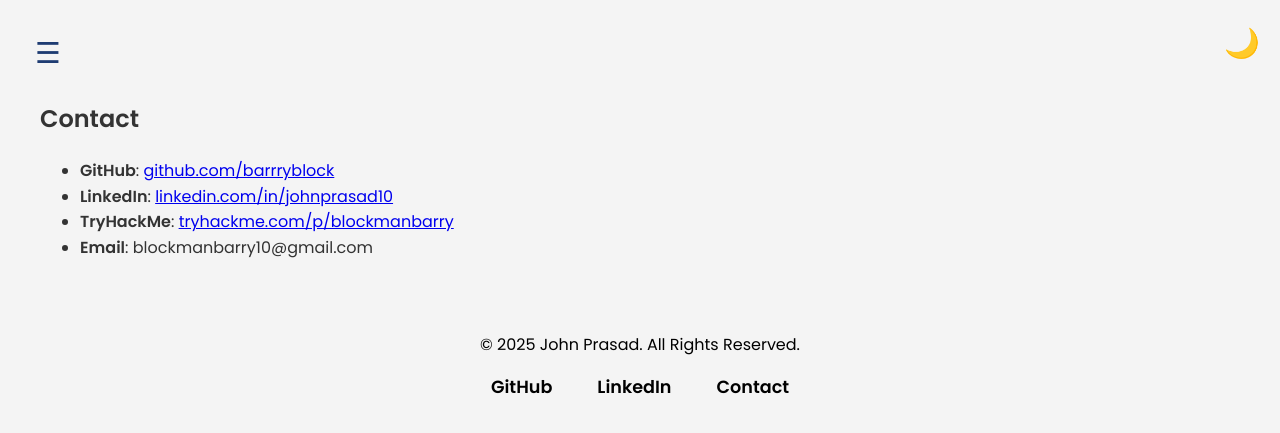
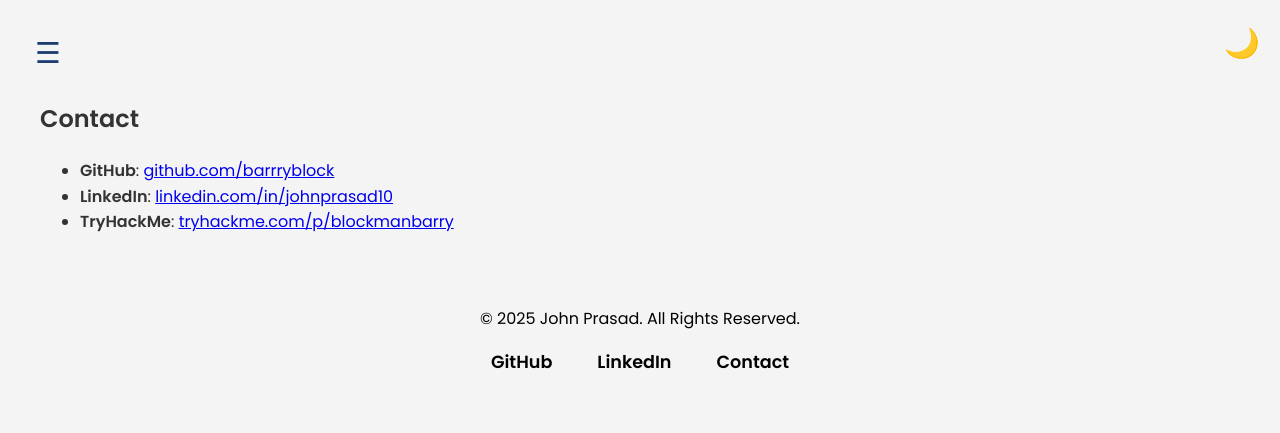
Before and after one commit to barrryblock/barrryblock.github.io, a Jekyll site: the page built from contact.md, in a window 1280 px wide. Shown: the top 433 px of the page. Built offline with Jekyll 4.4.1, drawn with Linux system fonts in a browser that asks for light colours; our own code applies the rules of GitHub Pages for plain Markdown files.

Commit message:
removed email id

```diff
--- a/contact.md
+++ b/contact.md
@@ -2,4 +2,3 @@
 - **GitHub**: [github.com/barrryblock](https://github.com/barrryblock)
 - **LinkedIn**: [linkedin.com/in/johnprasad10](https://linkedin.com/in/johnprasad10)
 - **TryHackMe**: [tryhackme.com/p/blockmanbarry](https://tryhackme.com/p/blockmanbarry)
-- **Email**: blockmanbarry10@gmail.com
```
